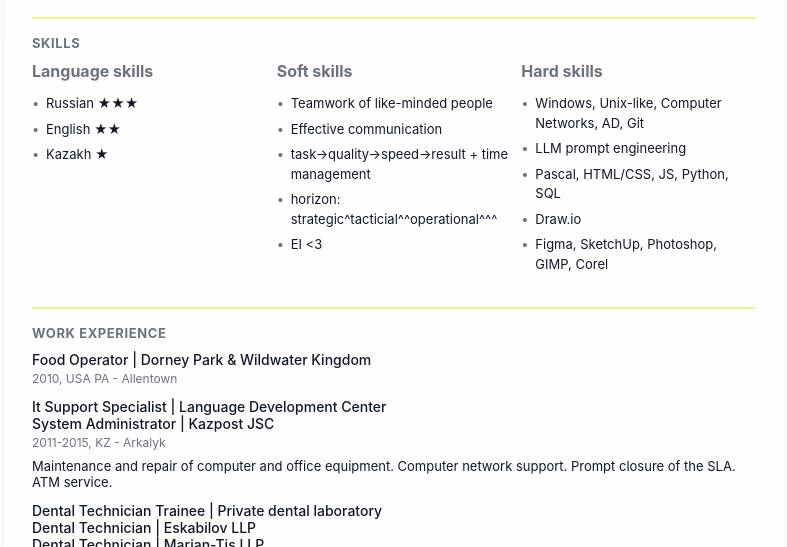
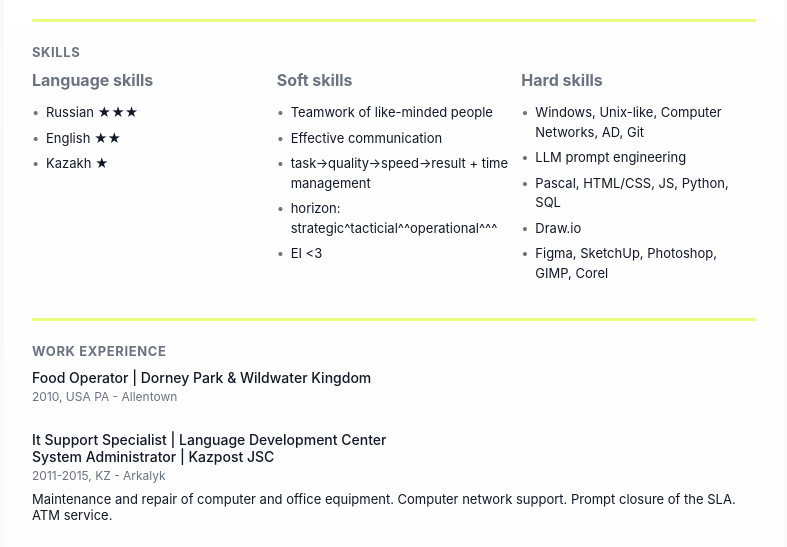
Before and after one commit to serast25/serast25.github.io, a plain HTML site: page index.html in a window 1280 px wide. Shown: the part 137-684 px from the top of the page, without its empty margins (246-1033 px from the left). Drawn offline with Linux system fonts and the light colour scheme.

Commit message:
Update index.html
some text and visual fixes
"Мягкая сила" changed to "Софт скиллы" QQ

```diff
--- a/index.html
+++ b/index.html
@@ -139,7 +139,8 @@
     .chip{font-size:12px;padding:6px 8px;border-radius:999px;border:1px solid #6178d6;color: rgb(3, 143, 14)}
 
     /* Thin divider */
-    .divider{height:2px;background:#ebfd81;margin:16px 0}
+    .divider{height:3px;background:#ebfd81;margin:22px 0}
+    .divider-2{height:1px;background:#ffffff;margin:13px 0}
 
     /* Responsive */
     @media (max-width:680px){
@@ -272,26 +273,26 @@
         contact_email: "✉️ serast25@proton.me",
         skills_h: "Навыки",
         skills: {
-          lang_title: "Языковые навыки",
+          lang_title: "Языки",
           lang_items: ["Русский ★★★", "Английский ★★", "Казахский ★"],
-          soft_title: "Мягкая сила",
-          soft_items: ["Тимворк", "эффектиная коммуникация", "задача->качество->скорость=результат", "Горизонт планирования", "Эмоциональный интеллект"],
+          soft_title: "Софт скиллы",
+          soft_items: ["Работа в комманде", "Эффективная коммуникация", "задача->качество->скорость=результат", "Горизонт планирования", "Эмоциональный интеллект"],
           hard_title: "Технические навыки",
           hard_items: ["Windows, Unix-подобные, Компьютерные сети, AD, Git", "Промпт-инжиринг LLM", "Pascal, HTML/CSS, JS, Python, SQL", "Draw.io", "Figma, SketchUp, Photoshop, GIMP, Corel"]
         },
         workExp_h: "Опыт работы",
         jobs: [
           { title: "Приготовление и реализация фастфуда | Dorney Park & Wildwater Kingdom", meta: "2010, США Пенсильвания - Аллентаун", desc: "" },
-          { title: "IT-саппорт | Центр развития языков при акимате города Аркалыка <br>Системный администратор | АО Казпочта", meta: "2011-2015, КАЗ - Аркалык", desc: "Обслуживание, ремонт компьютерной и оргтехники. Поддержка сетевой инфраструктуры. Оперативное SLA. Обслуживание банкоматов." },
-          { title: "Зубной техник стажёр | Частная зуботехническая лаборатория <br>Зубной техник | ТОО Ескабылов <br>Зубной техник | ТОО Маржан-Тыс", meta: "2015-2019, КАЗ - Астана-Аркалык-Костанай", desc: "" },
-          { title: "ПДО + IT-саппорт | ДЮЦ Жас-Улан", meta: "2019-2023, КАЗ - Аркалык", desc: "Преподавание компьютерных курсов для школьников - Front-End разработка, Python, графические редакторы - Figma-Gimp-Photoshop-CorelDRAW, 3D моделирование, робототехника. Участие воспитанников в городских, областных и республиканских конкурсах и их призовые места в них. Организация и проведение мероприятий. Обслуживание, ремонт компьютерной и оргтехники. Поддержка сетевой инфраструктуры. Графический дизайн и полиграфия." },
-          { title: "IT-саппорт | УГД по городу Аркалыку", meta: "2024-2025, КАЗ - Аркалык", desc: "Обслуживание, ремонт компьютерной и оргтехники. Поддержка сетевой инфраструктуры. Установка и настройка видеонаблюдения. Оперативное SLA. Сопровождение информационных систем налогообложения. Цифровая политика и права доступа." }
+          { title: "IT-саппорт | Центр развития языков при акимате города Аркалыка <br>Системный администратор | АО Казпочта", meta: "2011-2015, РК - Аркалык", desc: "Обслуживание, ремонт компьютерной и оргтехники. Поддержка сетевой инфраструктуры. Оперативное SLA. Обслуживание банкоматов." },
+          { title: "Зубной техник стажёр | Частная зуботехническая лаборатория <br>Зубной техник | ТОО Ескабылов <br>Зубной техник | ТОО Маржан-Тыс", meta: "2015-2019, РК - Астана-Аркалык-Костанай", desc: "" },
+          { title: "ПДО + IT-саппорт | ДЮЦ Жас-Улан", meta: "2019-2023, РК - Аркалык", desc: "Преподавание компьютерных курсов для школьников - Front-End разработка, Python, графические редакторы - Figma-Gimp-Photoshop-CorelDRAW, 3D моделирование, робототехника. Участие воспитанников в городских, областных и республиканских конкурсах и их призовые места в них. Организация и проведение мероприятий. Обслуживание, ремонт компьютерной и оргтехники. Поддержка сетевой инфраструктуры. Графический дизайн и полиграфия." },
+          { title: "IT-саппорт | УГД по городу Аркалыку", meta: "2024-2025, РК - Аркалык", desc: "Обслуживание, ремонт компьютерной и оргтехники. Поддержка сетевой инфраструктуры. Установка и настройка видеонаблюдения. Оперативное SLA. Сопровождение информационных систем налогообложения. Цифровая политика и права доступа." }
         ],
         education_h: "Образование",
         edus: [
-          { title: "Программирование на Pascal | ЦДО", meta: "2006, КАЗ - Аркалык", desc: "" },
-          { title: "Бакалавр Computer Science | Государственный педагогический институт им. Ы. Алтынсарина", meta: "2007-2011, КАЗ - Аркалык", desc: "" },
-          { title: "Стоматология ортопедическая | Медико-технический колледж им. профессора Рузуддинова", meta: "2015-2017, КАЗ - Астана", desc: "" },
+          { title: "Программирование на Pascal | ЦДО", meta: "2006, РК - Аркалык", desc: "" },
+          { title: "Бакалавр Computer Science | Государственный педагогический институт им. Ы. Алтынсарина", meta: "2007-2011, РК - Аркалык", desc: "" },
+          { title: "Стоматология ортопедическая | Медико-технический колледж им. профессора Рузуддинова", meta: "2015-2017, РК - Астана", desc: "" },
           { title: "Интерактивный тренажер по SQL | stepik.org", meta: "2024", desc: "" },
           { title: "Финансовые рынки | coursera.org", meta: "2025", desc: "" }
         ],
@@ -300,10 +301,10 @@
       },
 
       kz: {
-        name: "Аты Тегі",
+        name: "Сергей Петров",
         role: "IT қолдау маманы",
-        contact_phone: "📞💬 +7 777 77777, WhatsApp",
-        contact_email: "✉️ ff77fgdf@proton.me",
+        contact_phone: "📞💬 +7 777 8 135 999, WhatsApp",
+        contact_email: "✉️ serast25@proton.me",
         skills_h: "Дағдылар",
         skills: {
           lang_title: "Тілдік дағдылар",
@@ -372,6 +373,7 @@
             <div class="title">${j.title}</div>
             <div class="meta">${j.meta}</div>
             <div class="desc">${j.desc}</div>
+            <div class="divider-2"></div>
           </div>`
         ).join('');
       }
@@ -385,6 +387,7 @@
             <div class="title">${e.title}</div>
             <div class="meta">${e.meta}</div>
             <div class="desc">${e.desc || ''}</div>
+            <div class="divider-2"></div>
           </div>`
         ).join('');
       }
```
